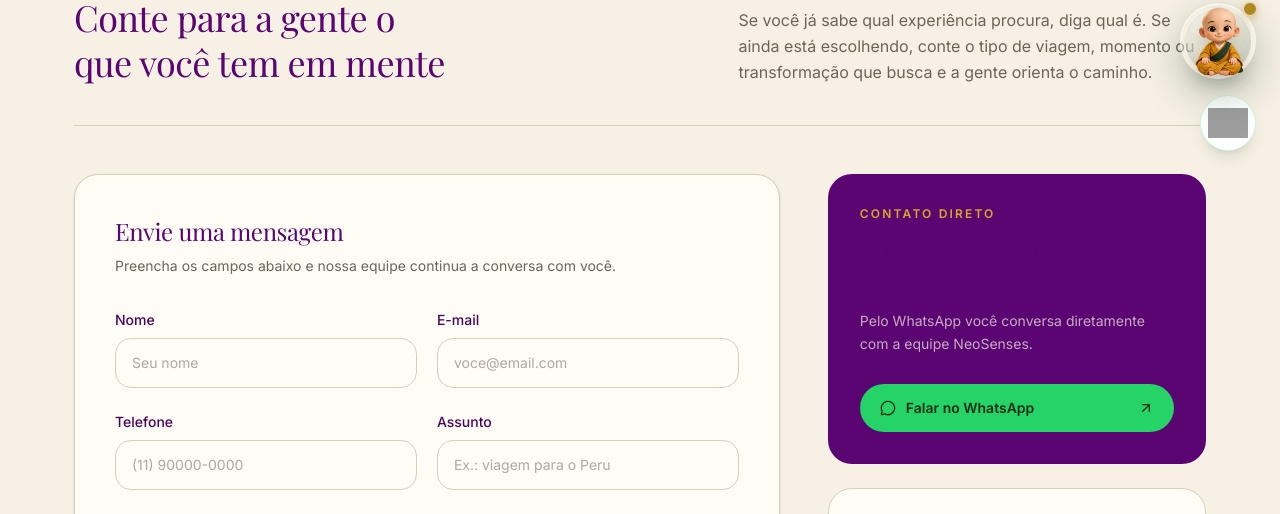
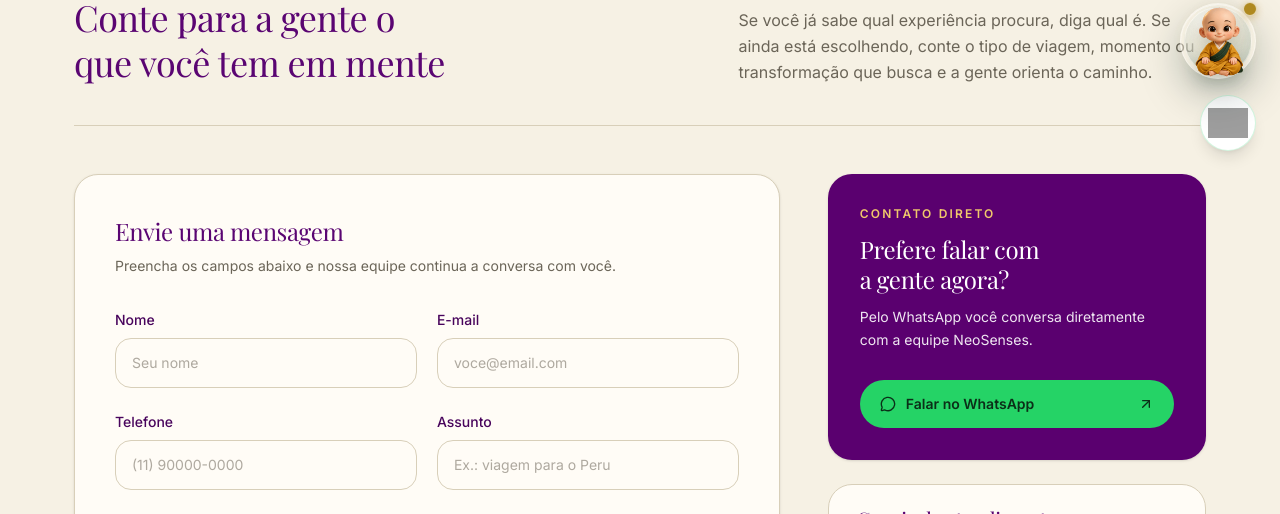
Before and after one commit to adwiserglobal/neosenses, a Next.js app: page /contato in a window 1280 px wide. Shown: the part 625-1139 px from the top of the page. Built offline with nearby package versions, Linux system fonts and the light colour scheme; no server answers; the database is empty; grey boxes are pictures that could not be loaded; a web font is replaced by a local one.

Commit message:
Fix contact layout contrast and update hero image

```diff
--- a/src/app/(site)/contato/page.tsx
+++ b/src/app/(site)/contato/page.tsx
@@ -101,7 +101,7 @@ export default function ContatoPage() {
         chapeu="Fale com a NeoSenses"
         titulo="Vamos conversar sobre a sua próxima jornada"
         resumo="Conte o que você está buscando. Nossa equipe responde com clareza sobre experiências, roteiros, datas e próximos passos."
-        imagem="/images/b2b/amazonas-porsol-flutuante.jpg"
+        imagem="/images/b2b/marrocos-abertura.jpg"
         alinhamento="centro"
       />
 
@@ -122,8 +122,8 @@ export default function ContatoPage() {
             </p>
           </div>
 
-          <div className="grid gap-8 lg:grid-cols-[minmax(0,1.4fr)_minmax(320px,0.75fr)] xl:gap-12">
-            <div className="rounded-3xl border border-border bg-surface p-6 shadow-sm sm:p-8 md:p-10">
+          <div className="grid items-start gap-8 lg:grid-cols-[minmax(0,1.4fr)_minmax(320px,0.75fr)] xl:gap-12">
+            <div className="self-start rounded-3xl border border-border bg-surface p-6 shadow-sm sm:p-8 md:p-10">
               {estado === "enviado" ? (
                 <div className="flex min-h-[430px] flex-col items-center justify-center text-center">
                   <div className="mb-6 flex h-14 w-14 items-center justify-center rounded-full bg-success/10 text-success">
@@ -263,12 +263,12 @@ export default function ContatoPage() {
             </div>
 
             <aside className="space-y-6">
-              <div className="rounded-3xl bg-primary-700 p-7 text-warm-white md:p-8">
-                <p className="text-xs font-semibold uppercase tracking-[0.18em] text-secondary-300">
+              <div className="rounded-3xl bg-[#5a006f] p-7 text-white shadow-sm md:p-8">
+                <p className="text-xs font-semibold uppercase tracking-[0.18em] text-[#f0c86b]">
                   Contato direto
                 </p>
-                <h2 className="mt-3 font-heading text-2xl">Prefere falar com a gente agora?</h2>
-                <p className="mt-3 text-sm leading-relaxed text-warm-white/70">
+                <h2 className="mt-3 font-heading text-2xl leading-tight text-white">Prefere falar com a gente agora?</h2>
+                <p className="mt-3 text-sm leading-relaxed text-white/90">
                   Pelo WhatsApp você conversa diretamente com a equipe NeoSenses.
                 </p>
 
```
